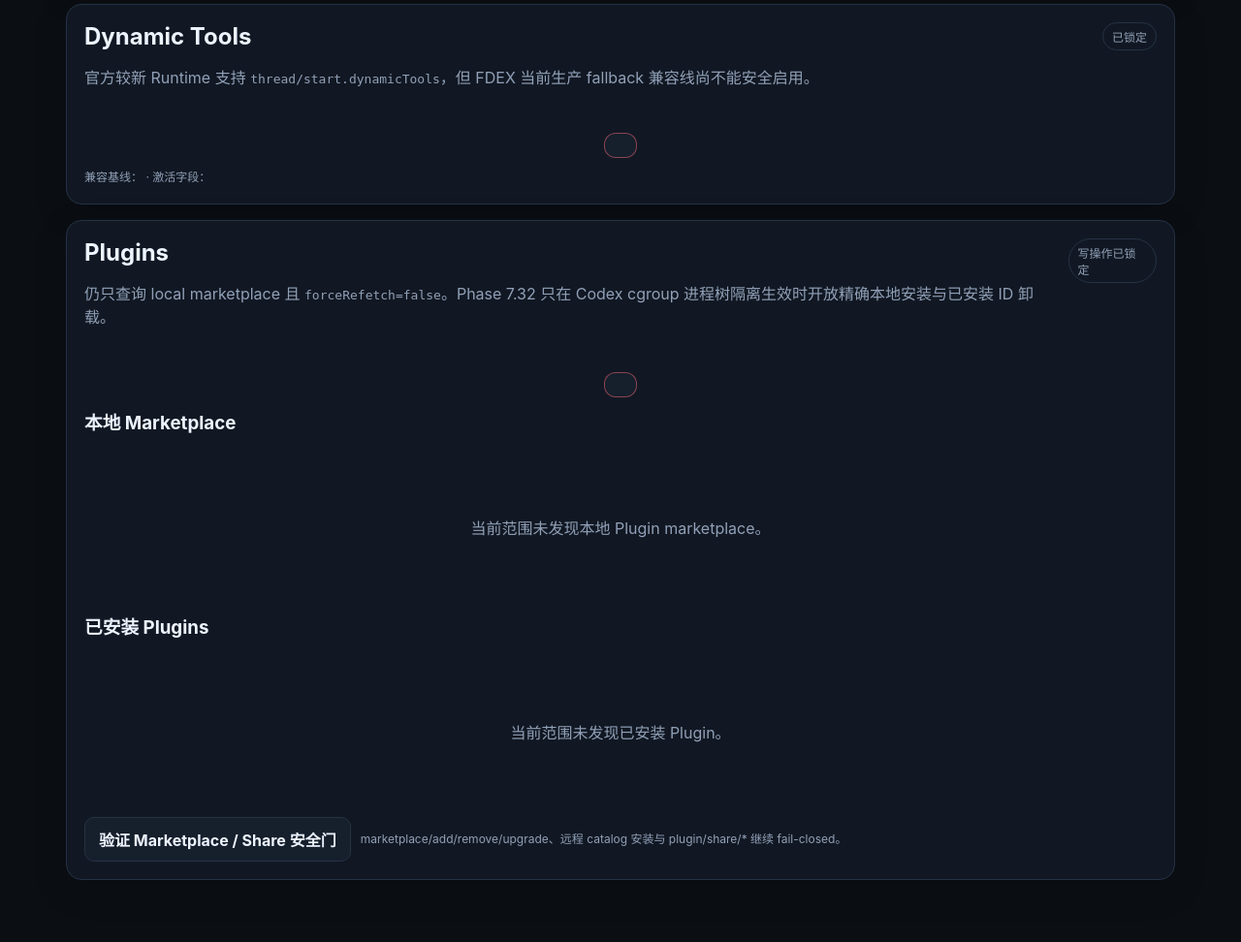
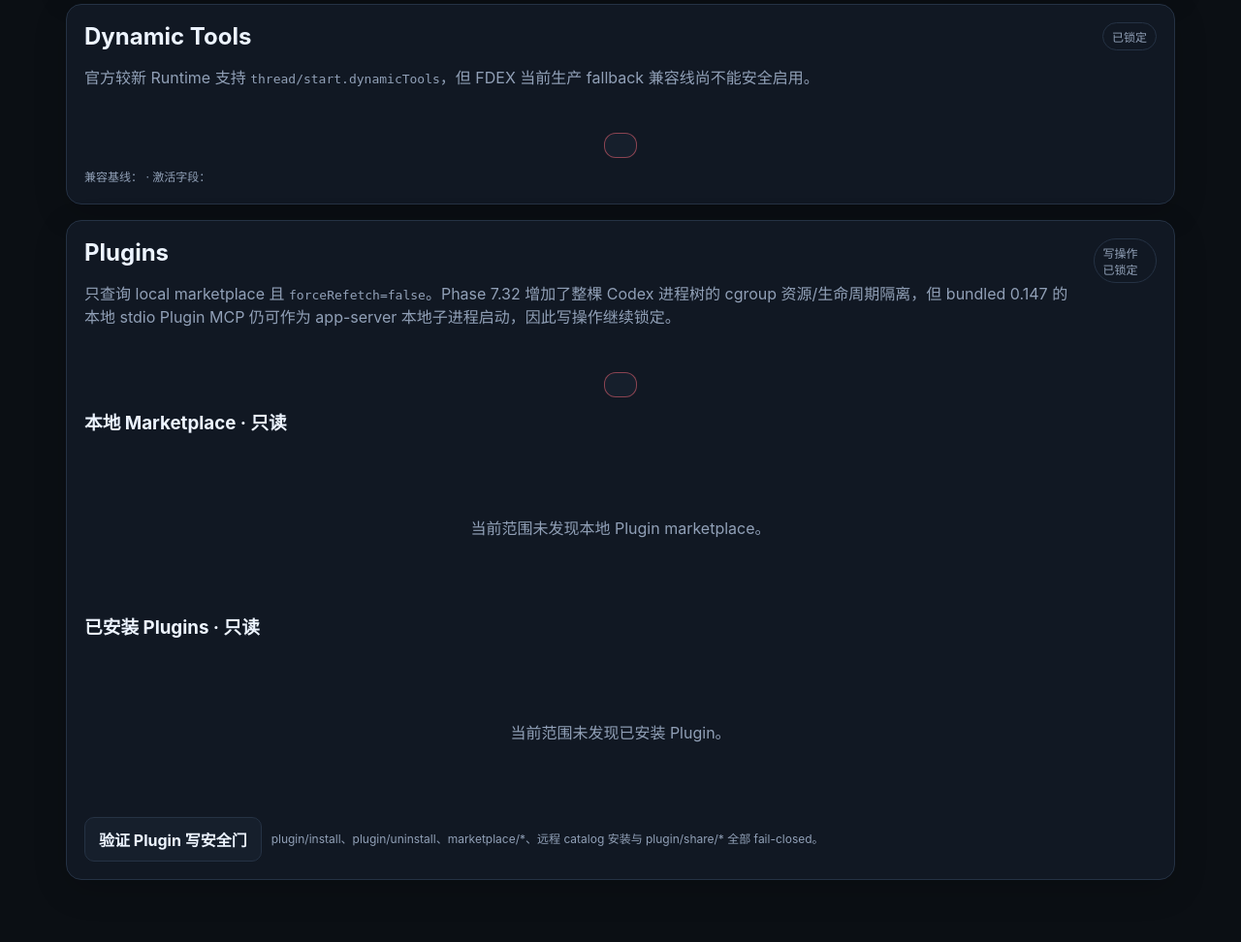
Before and after one commit to b8vipvip/fdex, a Python web app: template server/app/templates/user_agent_capabilities.html in a window 1280 px wide. Shown: the part 1075-2047 px from the top of the page at 97% size. Run offline with Jinja, Linux system fonts and the light colour scheme; the template is opened without the code that fills it, so the values that code supplies are empty.

Commit message:
Make Phase 7.32 Plugin control explicitly read-only

```diff
--- a/server/app/templates/user_agent_capabilities.html
+++ b/server/app/templates/user_agent_capabilities.html
@@ -89,12 +89,12 @@
 
   <section class="card span-12 stack">
     <div class="card-head">
-      <div><h2>Plugins</h2><p>仍只查询 local marketplace 且 <code>forceRefetch=false</code>。Phase 7.32 只在 Codex cgroup 进程树隔离生效时开放精确本地安装与已安装 ID 卸载。</p></div>
-      <span class="badge">{{ '受控写操作已开放' if inventory.plugin_mutation_allowed else '写操作已锁定' }}</span>
+      <div><h2>Plugins</h2><p>只查询 local marketplace 且 <code>forceRefetch=false</code>。Phase 7.32 增加了整棵 Codex 进程树的 cgroup 资源/生命周期隔离，但 bundled 0.147 的本地 stdio Plugin MCP 仍可作为 app-server 本地子进程启动，因此写操作继续锁定。</p></div>
+      <span class="badge">写操作已锁定</span>
     </div>
-    <div class="alert {% if inventory.plugin_mutation_allowed %}alert-success{% else %}alert-error{% endif %}">{{ inventory.plugin_mutation_reason }}</div>
+    <div class="alert alert-error">{{ inventory.plugin_mutation_reason }}</div>
 
-    <h3>本地 Marketplace</h3>
+    <h3>本地 Marketplace · 只读</h3>
     {% for market in inventory.marketplaces %}
     <div class="stack">
       <div><strong>{{ market.name or 'Local marketplace' }}</strong><div class="fine"><code>{{ market.path }}</code></div></div>
@@ -106,7 +106,6 @@
           <div class="fine">availability={{ plugin.availability or 'unknown' }} · installPolicy={{ plugin.install_policy or 'unknown' }}{% if plugin.installed %} · 已安装{% endif %}</div>
           <div class="conversation-preview">{{ plugin.description }}</div>
         </div>
-        <div class="row">
         {% if market.path %}
         <form method="get" action="/account/agent/capabilities/">
           <input type="hidden" name="project_id" value="{{ selected_project_id }}">
@@ -115,22 +114,12 @@
           <button type="submit" class="button button-secondary">官方 plugin/read</button>
         </form>
         {% endif %}
-          {% if inventory.plugin_mutation_allowed and market.path and not plugin.installed and plugin.availability == 'AVAILABLE' and plugin.install_policy in ['AVAILABLE', 'INSTALLED_BY_DEFAULT'] %}
-          <form method="post" action="/account/agent/capabilities/plugins/install" data-confirm="将通过官方 plugin/install 安装该本地 Plugin，并由 FDEX 进程树隔离约束其运行。确定继续吗？">
-            <input type="hidden" name="csrf_token" value="{{ csrf_token }}">
-            <input type="hidden" name="project_id" value="{{ selected_project_id }}">
-            <input type="hidden" name="marketplace_path" value="{{ market.path }}">
-            <input type="hidden" name="plugin_name" value="{{ plugin.name }}">
-            <button type="submit" class="button button-primary">安装</button>
-          </form>
-          {% endif %}
-        </div>
       </div>
       {% endfor %}
     </div>
     {% else %}<div class="empty-state"><p>当前范围未发现本地 Plugin marketplace。</p></div>{% endfor %}
 
-    <h3>已安装 Plugins</h3>
+    <h3>已安装 Plugins · 只读</h3>
     {% set installed_count = namespace(value=0) %}
     {% for market in inventory.installed_marketplaces %}
       {% for plugin in market.plugins %}
@@ -138,14 +127,7 @@
         {% set installed_count.value = installed_count.value + 1 %}
         <div class="conversation-card">
           <div><strong>{{ plugin.name }}</strong><div class="fine">{{ plugin.version }}{% if plugin.id %} · {{ plugin.id }}{% endif %}</div></div>
-          {% if inventory.plugin_mutation_allowed and plugin.id %}
-          <form method="post" action="/account/agent/capabilities/plugins/uninstall" data-confirm="将通过官方 plugin/uninstall 卸载该 Plugin，并再次查询 plugin/installed 确认结果。确定继续吗？">
-            <input type="hidden" name="csrf_token" value="{{ csrf_token }}">
-            <input type="hidden" name="project_id" value="{{ selected_project_id }}">
-            <input type="hidden" name="plugin_id" value="{{ plugin.id }}">
-            <button type="submit" class="button button-secondary">卸载</button>
-          </form>
-          {% endif %}
+          <span class="badge">不可在 Center 中执行卸载</span>
         </div>
         {% endif %}
       {% endfor %}
@@ -160,9 +142,9 @@
     <form method="post" action="/account/agent/capabilities/plugins/mutate" class="row">
       <input type="hidden" name="csrf_token" value="{{ csrf_token }}">
       <input type="hidden" name="project_id" value="{{ selected_project_id }}">
-      <input type="hidden" name="action" value="marketplace/add">
-      <button type="submit" class="button button-secondary">验证 Marketplace / Share 安全门</button>
-      <span class="fine">marketplace/add/remove/upgrade、远程 catalog 安装与 plugin/share/* 继续 fail-closed。</span>
+      <input type="hidden" name="action" value="plugin/install">
+      <button type="submit" class="button button-secondary">验证 Plugin 写安全门</button>
+      <span class="fine">plugin/install、plugin/uninstall、marketplace/*、远程 catalog 安装与 plugin/share/* 全部 fail-closed。</span>
     </form>
   </section>
 </div>
```
Lines whose indentation alone changed are shown as unchanged.
